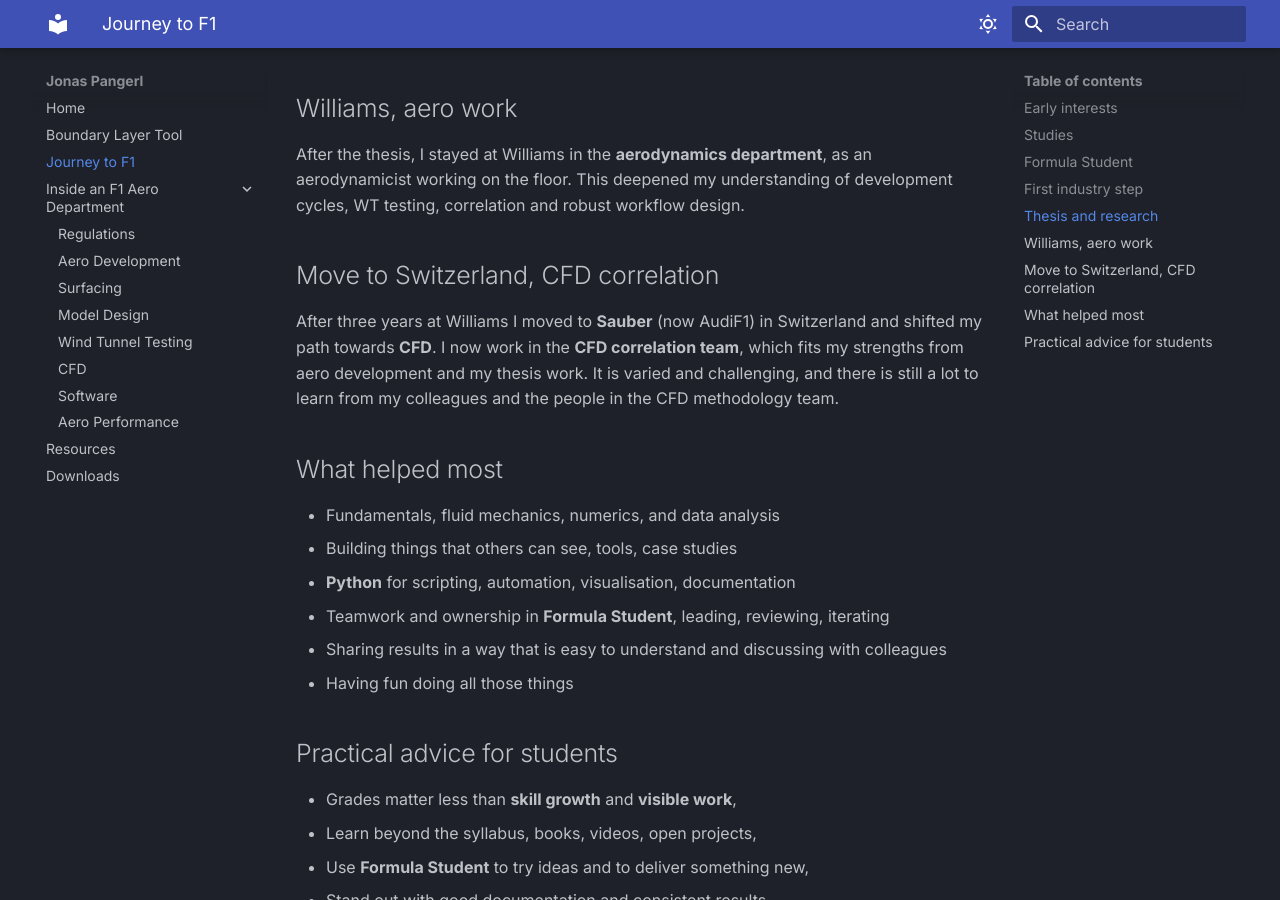
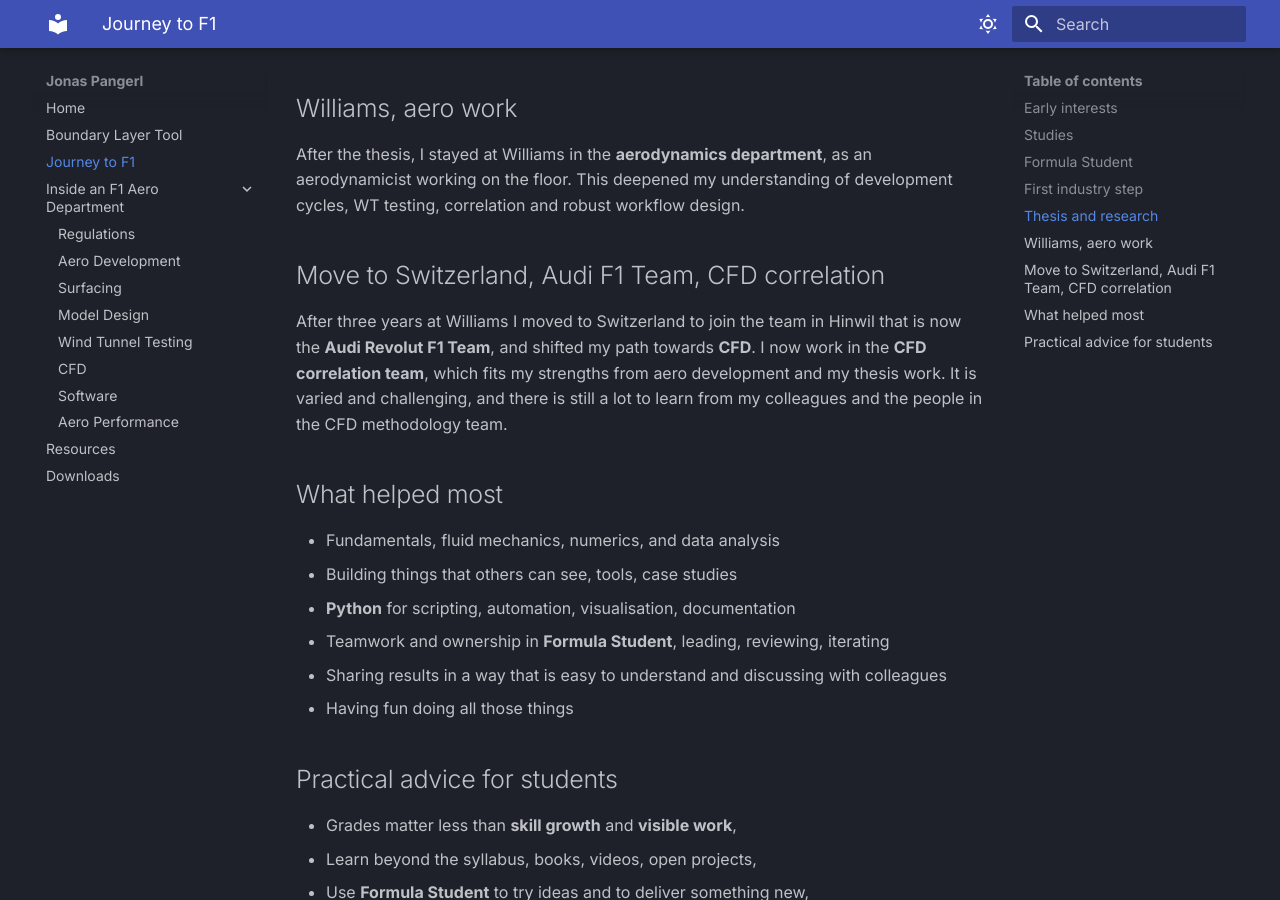
Before and after one commit to JonasPangerl/JonasWebsite, an MkDocs documentation site: the page built from docs/journey-to-f1.md, in a window 1280 px wide and 900 px high, scrolled down 1796 px. Built offline with MkDocs 1.6.1 and Material for MkDocs 9.7.7, drawn with Linux system fonts in a browser that asks for light colours; some of the changed text lies outside the part shown.

Commit message:
UPD: journey page now refers to Audi Revolut F1 Team, new car image
Co-Authored-By: Claude Opus 5.5 <noreply@anthropic.com>

```diff
--- a/docs/journey-to-f1.md
+++ b/docs/journey-to-f1.md
@@ -19,8 +19,8 @@ This page summarizes how I moved from curiosity about aerodynamics to working in
   </figure>
 
   <figure style="margin:0; text-align:center;">
-    <img src="images/Sauber.png" alt="Kick Sauber" style="width:100%; height:auto;">
-    <figcaption style="margin-top:2px; font-size:0.9rem;">Kick Sauber</figcaption>
+    <img src="images/AudiF1.webp" alt="Audi Revolut F1 Team" style="width:100%; height:auto;">
+    <figcaption style="margin-top:2px; font-size:0.9rem;">Audi Revolut F1 Team</figcaption>
   </figure>
 </div>
 
@@ -54,8 +54,8 @@ I wrote my **Master’s thesis** in the **CFD** group at Williams, focusing on *
 ## Williams, aero work
 After the thesis, I stayed at Williams in the **aerodynamics department**, as an aerodynamicist working on the floor. This deepened my understanding of development cycles, WT testing, correlation and robust workflow design.
 
-## Move to Switzerland, CFD correlation
-After three years at Williams I moved to **Sauber** (now AudiF1) in Switzerland and shifted my path towards **CFD**.
+## Move to Switzerland, Audi F1 Team, CFD correlation
+After three years at Williams I moved to Switzerland to join the team in Hinwil that is now the **Audi Revolut F1 Team**, and shifted my path towards **CFD**.
 I now work in the **CFD correlation team**, which fits my strengths from aero development and my thesis work.
 It is varied and challenging, and there is still a lot to learn from my colleagues and the people in the CFD methodology team.
 
```
Also changed, not shown: docs/journey-to-f1/images/AudiF1.webp (added), docs/journey-to-f1/images/Sauber.png (deleted).
